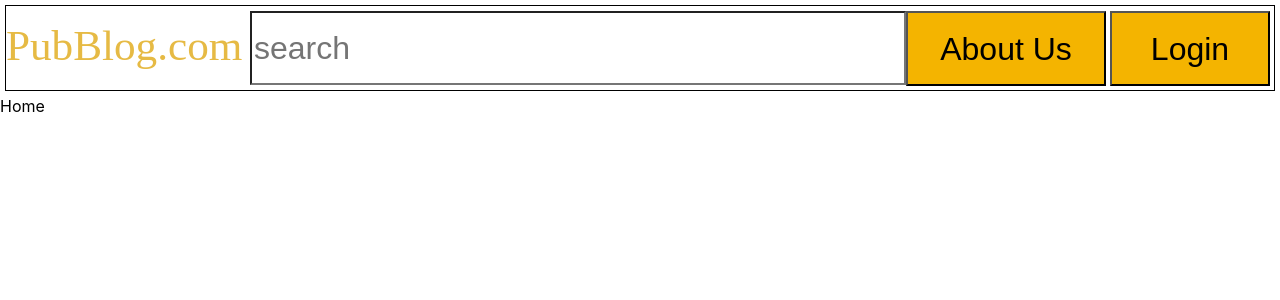
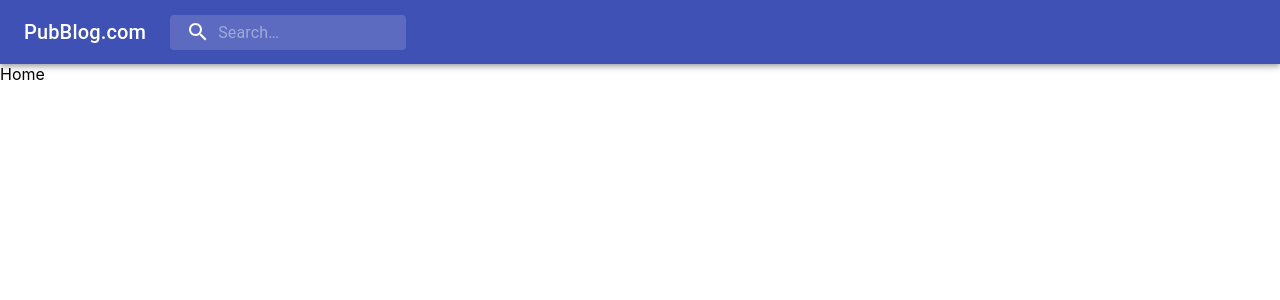
Before and after one commit to ShubhamTiwari479/react_blog, a React (Create React App) app: page / in a window 1280 px wide. Shown: the top 300 px of the page. Built offline with nearby package versions, Linux system fonts and the light colour scheme.

Commit message:
material ui library added

```diff
--- a/package.json
+++ b/package.json
@@ -3,6 +3,8 @@
   "version": "0.1.0",
   "private": true,
   "dependencies": {
+    "@material-ui/core": "^4.12.1",
+    "@material-ui/icons": "^4.11.2",
     "@testing-library/jest-dom": "^5.14.1",
     "@testing-library/react": "^11.2.7",
     "@testing-library/user-event": "^12.8.3",
--- a/src/components/nav/NavBar.js
+++ b/src/components/nav/NavBar.js
@@ -1,57 +1,79 @@
 import React, { useState } from 'react';
 import './scss/Main.scss';
+import {alpha, AppBar, InputBase, makeStyles, Toolbar, Typography} from "@material-ui/core";
+import SearchIcon from '@material-ui/icons/Search';
 
+const useStyles = makeStyles((theme) => ({
 
-
+    title: {
+        display: 'none',
+        [theme.breakpoints.up('sm')]: {
+            display: 'block',
+        },
+    },
+    search: {
+        position: 'relative',
+        borderRadius: theme.shape.borderRadius,
+        backgroundColor: alpha(theme.palette.common.white, 0.15),
+        '&:hover': {
+            backgroundColor: alpha(theme.palette.common.white, 0.25),
+        },
+        marginRight: theme.spacing(2),
+        marginLeft: 0,
+        width: '100%',
+        [theme.breakpoints.up('sm')]: {
+            marginLeft: theme.spacing(3),
+            width: 'auto',
+        },
+    },
+    searchIcon: {
+        padding: theme.spacing(0, 2),
+        height: '100%',
+        position: 'absolute',
+        pointerEvents: 'none',
+        display: 'flex',
+        alignItems: 'center',
+        justifyContent: 'center',
+    },
+    inputRoot: {
+        color: 'inherit',
+    },
+    inputInput: {
+        padding: theme.spacing(1, 1, 1, 0),
+        // vertical padding + font size from searchIcon
+        paddingLeft: `calc(1em + ${theme.spacing(4)}px)`,
+        transition: theme.transitions.create('width'),
+        width: '100%',
+        [theme.breakpoints.up('md')]: {
+            width: '20ch',
+        },
+    },
+}));
 
 function NavBar() {
-
-    const [set, setstate] = useState(true);
+    const classes = useStyles();
 
     return (
-
-                <div className="navbar_container">
-
-
-
-                    {/* BOX - 1 */}
-                    <div className="box box1 " style={{ width: "200px", padding: "0px", height: "55px", fontFamily: "serif", fontSize: "2.7em" }}>PubBlog.com</div>
-
-
-                    {/* BOX - 2 */}
-                    <input className="box box2 hide-for-mobile" style={{ width: "800px", marginLeft: "29px", height: "4.6rem" }} type="search" placeholder="search"></input>
-
-
-                    {/* BOX - 3 , 4 ,7 */}
-                    <div className="box box3"></div>
-                    <div className="box box4"></div>
-                    <div className="box box7"></div>
-
-
-                    {/* BOX - 5 */}
-                    <button className="box box5 hide-for-mobile" style={{
-                        width: "200px", padding: "18px", height: "75px",
-                    }}>About Us</button>
-
-
-
-                    {/* BOX - 6 */}
-                    <button className="box box6 hide-for-mobile " style={{ width: "160px", padding: "18px", marginLeft: "4px", marginRight: "4px", height: "75px" }}>Login</button>
-
-                    <div className="hamburger hide-for-desktop">
-                        <div></div>
-                        <div></div>
-                        <div></div>
+        <AppBar position="static">
+            <Toolbar>
+                <Typography className={classes.title} variant="h6" noWrap>
+                    PubBlog.com
+                </Typography>
+                <div className={classes.search}>
+                    <div className={classes.searchIcon}>
+                        <SearchIcon />
                     </div>
-
-
-
-
+                    <InputBase
+                        placeholder="Search…"
+                        classes={{
+                            root: classes.inputRoot,
+                            input: classes.inputInput,
+                        }}
+                        inputProps={{ 'aria-label': 'search' }}
+                    />
                 </div>
-
-
-
-
+            </Toolbar>
+        </AppBar>
     )
 }
 
--- a/src/pages/BlogEditor.js
+++ b/src/pages/BlogEditor.js
@@ -11,7 +11,7 @@ export default function BlogEditor(props) {
     }
 
     return (
-        <div style={{marginRight: 10, marginLeft: 10}}>
+        <div style={{marginRight: 10, marginLeft: 10, marginTop: 20}}>
             <ReactQuill value={quillDelta}
                         onChange={handleChange}
                         theme="snow"
```
Also changed, not shown: 1 other file (tests, documents, lock files or other folders).
